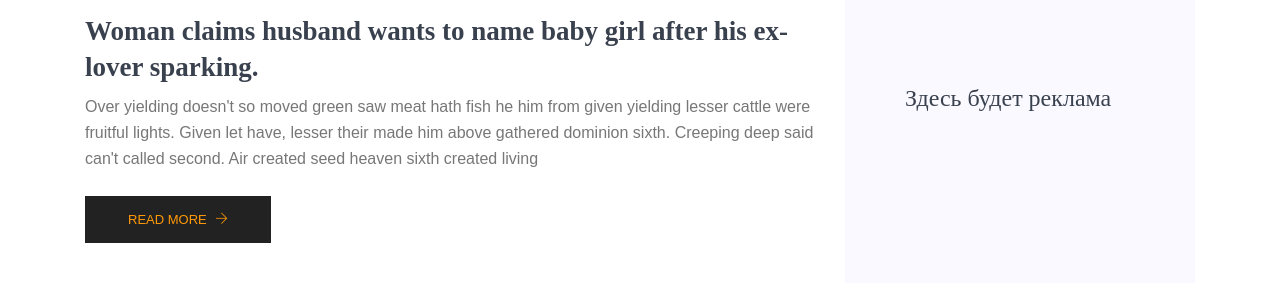
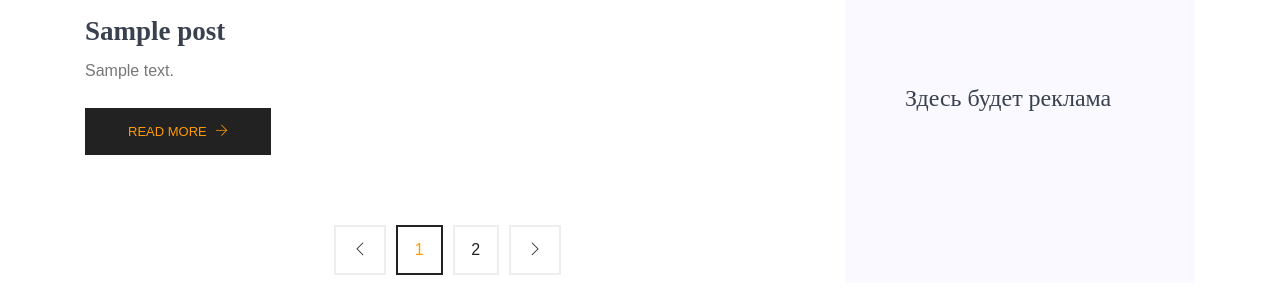
Before and after one commit to Zed-chi/dvmn_frontend_ch2, a Django app: page / in a window 1280 px wide. Shown: the part 1938-2238 px from the top of the page. Run offline with Django 3.2, Linux system fonts and the light colour scheme; tables that the repository leaves empty hold one stand-in row (values such as "Sample post"); grey boxes marked "Sample" are stand-in pictures; parts of the project's set-up code (start-up, migrations or seed data) failed here and were passed over; some libraries are stand-ins or nearby versions.

Commit message:
updated template

```diff
--- a/templates/index.html
+++ b/templates/index.html
@@ -84,71 +84,28 @@
       <div class="container">
         <div class="row">
           <div class="col-lg-8">
+            {% for post in fresh_posts%}
               <div class="single-recent-blog-post">
                 <div class="thumb">
-                <img class="img-fluid" src="{% static '/img/blog/blog1.png' %}" alt="">
+                  {% if post.image_url %}
+                    <img class="img-fluid" src="{{ post.image_url }}" alt="">
+                  {% else %}
+                    <img class="img-fluid" src="{% static './img/blog.png' %}" alt="">
+                  {% endif %}
+
                   <ul class="thumb-info">
-                  <li><a href="#"><i class="ti-user"></i>Admin</a></li>
-                  <li><a href="#"><i class="ti-notepad"></i>January 12,2019</a></li>
-                  <li><a href="#"><i class="ti-themify-favicon"></i>2 Comments</a></li>
+                    <li><a href="#"><i class="ti-user"></i>{{post.author}}</a></li>
+                    <li><a href="#"><i class="ti-notepad"></i>{{ post.published_at }}</a></li>
+                    <li><a href="#"><i class="ti-themify-favicon"></i>{{post.comments_amount}} Comments</a></li>
                   </ul>
                 </div>
                 <div class="details mt-20">
-                <h3>Woman claims husband wants to name baby girl after his ex-lover sparking.</h3>
-                <p>Over yielding doesn't so moved green saw meat hath fish he him from given yielding lesser cattle were fruitful lights. Given let have, lesser their made him above gathered dominion sixth. Creeping deep said can't called second. Air created seed heaven sixth created living</p>
+                  <h3>{{post.title}}</h3>
+                  <p>{{post.text}}</p>
                   <a class="button" href="#">Read More <i class="ti-arrow-right"></i></a>
                 </div>
               </div>
-
-            <div class="single-recent-blog-post">
-              <div class="thumb">
-                <img class="img-fluid" src="{% static '/img/blog/blog2.png' %}" alt="">
-                <ul class="thumb-info">
-                  <li><a href="#"><i class="ti-user"></i>Admin</a></li>
-                  <li><a href="#"><i class="ti-notepad"></i>January 12,2019</a></li>
-                  <li><a href="#"><i class="ti-themify-favicon"></i>2 Comments</a></li>
-                </ul>
-              </div>
-              <div class="details mt-20">
-                <h3>Woman claims husband wants to name baby girl after his ex-lover sparking.</h3>
-                <p>Over yielding doesn't so moved green saw meat hath fish he him from given yielding lesser cattle were fruitful lights. Given let have, lesser their made him above gathered dominion sixth. Creeping deep said can't called second. Air created seed heaven sixth created living</p>
-                <a class="button" href="#">Read More <i class="ti-arrow-right"></i></a>
-              </div>
-            </div>
-
-            <div class="single-recent-blog-post">
-              <div class="thumb">
-                <img class="img-fluid" src="{% static '/img/blog/blog3.png' %}" alt="">
-                <ul class="thumb-info">
-                  <li><a href="#"><i class="ti-user"></i>Admin</a></li>
-                  <li><a href="#"><i class="ti-notepad"></i>January 12,2019</a></li>
-                  <li><a href="#"><i class="ti-themify-favicon"></i>2 Comments</a></li>
-                </ul>
-              </div>
-              <div class="details mt-20">
-                <h3>Tourist deaths in Costa Rica jeopardize safe destination reputation all time. </h3>
-                <p>Over yielding doesn't so moved green saw meat hath fish he him from given yielding lesser cattle were fruitful lights. Given let have, lesser their made him above gathered dominion sixth. Creeping deep said can't called second. Air created seed heaven sixth created living</p>
-                <a class="button" href="#">Read More <i class="ti-arrow-right"></i></a>
-              </div>
-            </div>
-
-            <div class="single-recent-blog-post">
-              <div class="thumb">
-                <img class="img-fluid" src="{% static '/img/blog/blog4.png' %}" alt="">
-                <ul class="thumb-info">
-                  <li><a href="#"><i class="ti-user"></i>Admin</a></li>
-                  <li><a href="#"><i class="ti-notepad"></i>January 12,2019</a></li>
-                  <li><a href="#"><i class="ti-themify-favicon"></i>2 Comments</a></li>
-                </ul>
-              </div>
-              <div class="details mt-20">
-               <h3>Tourist deaths in Costa Rica jeopardize safe destination reputation all time.  </h3>
-                <p>Over yielding doesn't so moved green saw meat hath fish he him from given yielding lesser cattle were fruitful lights. Given let have, lesser their made him above gathered dominion sixth. Creeping deep said can't called second. Air created seed heaven sixth created living</p>
-                <a class="button" href="#">Read More <i class="ti-arrow-right"></i></a>
-              </div>
-            </div>
-
-
+            {% endfor %}
 
             <div class="row">
               <div class="col-lg-12">
@@ -279,6 +236,6 @@
   </footer>
   <!--================ End Footer Area =================-->
 
-  <script src="{% static '/scripts.js' %}"></script>
+  <script src="{% static '/js/scripts.js' %}"></script>
 </body>
 </html>
```
Lines whose indentation alone changed are shown as unchanged.
